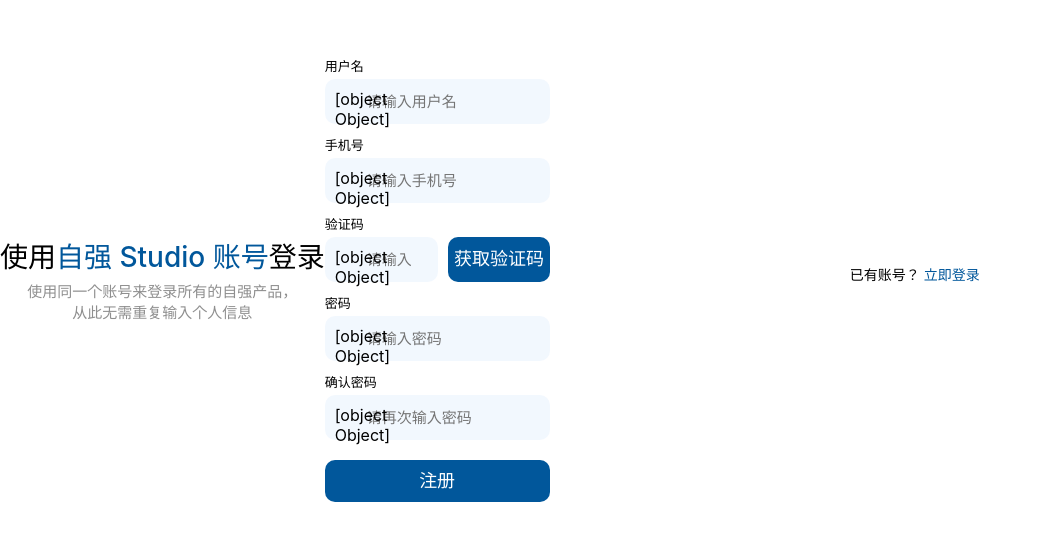
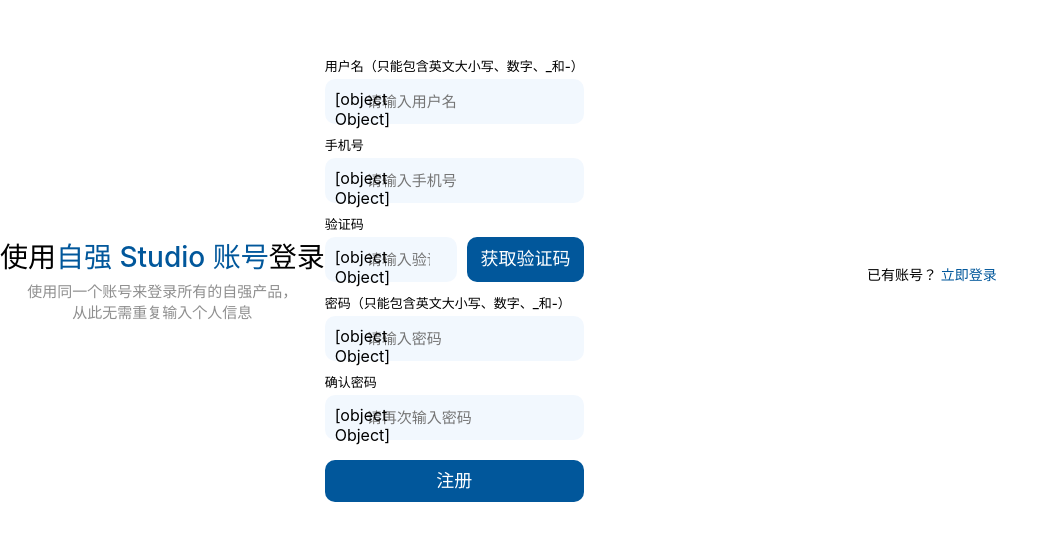
Before and after one commit to ZiqiangStudio/zq_auth_frontend, a Nuxt app: page /register in a window 1280 px wide. Shown: the part 131-672 px from the top of the page, without its empty margins (0-1058 px from the left). Built offline with nearby package versions, Linux system fonts and the light colour scheme.

Commit message:
update: 将提示信息添加到标题中

```diff
--- a/components/z-input.vue
+++ b/components/z-input.vue
@@ -15,7 +15,7 @@
           :maxlength="maxlength"
           :minlength="minlength"
           :pattern="pattern"
-          :title="title"
+          :title="requirement"
           @input="onChange"
         />
         <div class="icon">
@@ -62,7 +62,7 @@
     type: String,
     required: false,
   },
-  title: {
+  requirement: {
     type: String,
     required: false,
   },
--- a/pages/register.vue
+++ b/pages/register.vue
@@ -4,12 +4,12 @@
     <form @submit="submit">
       <z-input
         v-model="username"
-        label="用户名"
+        label="用户名（只能包含英文大小写、数字、_和-）"
         required
         maxlength="16"
         minlength="4"
         pattern="[a-zA-Z0-9_\-]+"
-        title="只能包含英文大小写、数字、_和-"
+        requirement="只能包含英文大小写、数字、_和-"
         placeholder="请输入用户名"
         :custom-rule="usernameRule"
       >
@@ -26,7 +26,7 @@
         maxlength="11"
         type="tel"
         pattern="1[3-9]\d+"
-        title="请输入正确的11位手机号"
+        requirement="请输入正确的11位手机号"
         placeholder="请输入手机号"
       >
         <template #prefix>
@@ -41,7 +41,7 @@
         type="number"
         required
         pattern="[0-9]+"
-        title="请输入正确的6位数字验证码"
+        requirement="请输入正确的6位数字验证码"
         placeholder="请输入验证码"
       >
         <template #prefix>
@@ -55,13 +55,13 @@
       </z-input>
       <z-input
         v-model="password"
-        label="密码"
+        label="密码（只能包含英文大小写、数字、_和-）"
         required
         type="password"
         maxlength="18"
         minlength="6"
         pattern="[a-zA-Z0-9_\-]+"
-        title="只能包含英文大小写、数字、_和-"
+        requirement="只能包含英文大小写、数字、_和-"
         placeholder="请输入密码"
       >
         <template #prefix>
@@ -76,7 +76,7 @@
         maxlength="18"
         minlength="6"
         pattern="[a-zA-Z0-9_\-]+"
-        title="只能包含英文大小写、数字、_和-"
+        requirement="只能包含英文大小写、数字、_和-"
         placeholder="请再次输入密码"
         :custom-rule="confirmedPasswordRule"
       >
```
